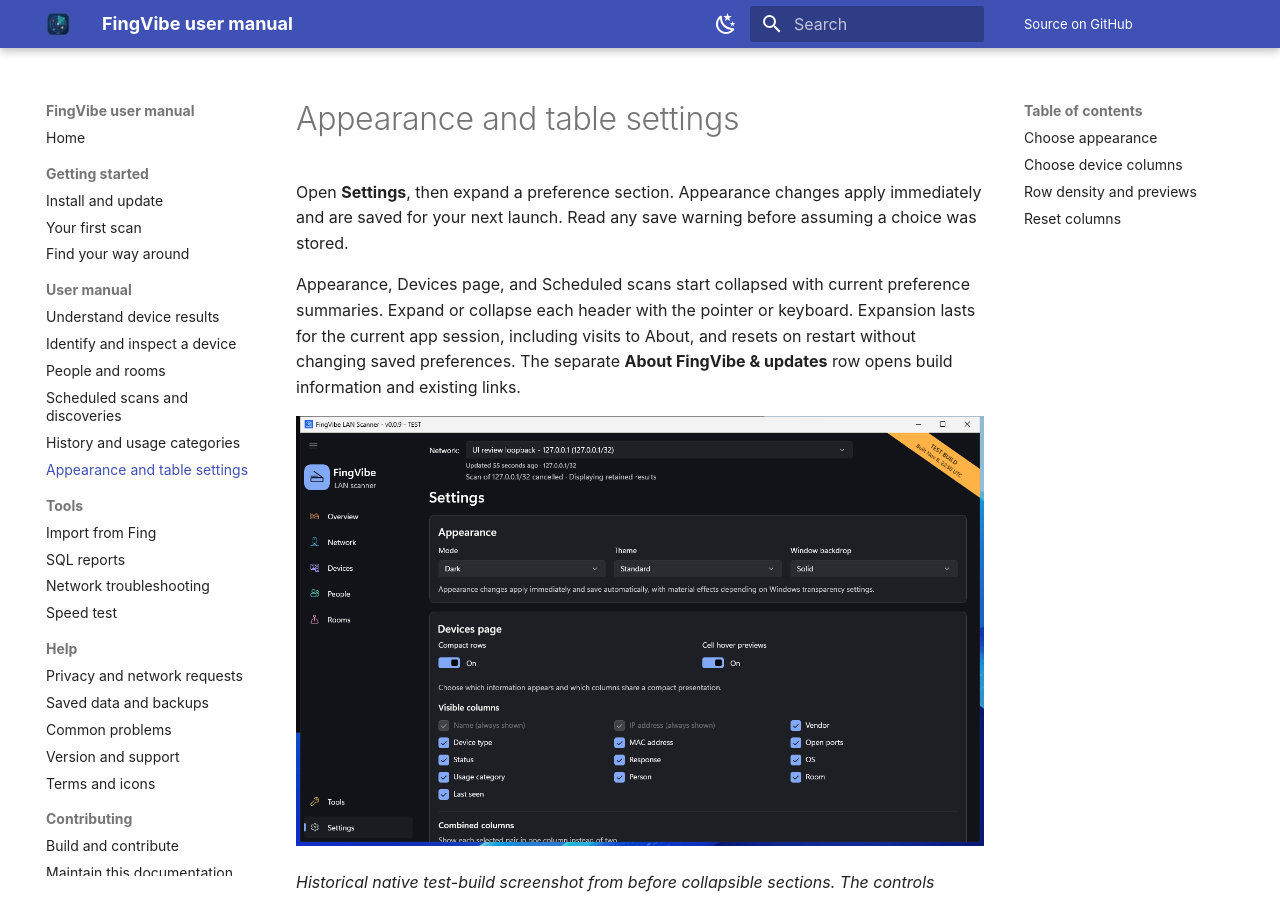
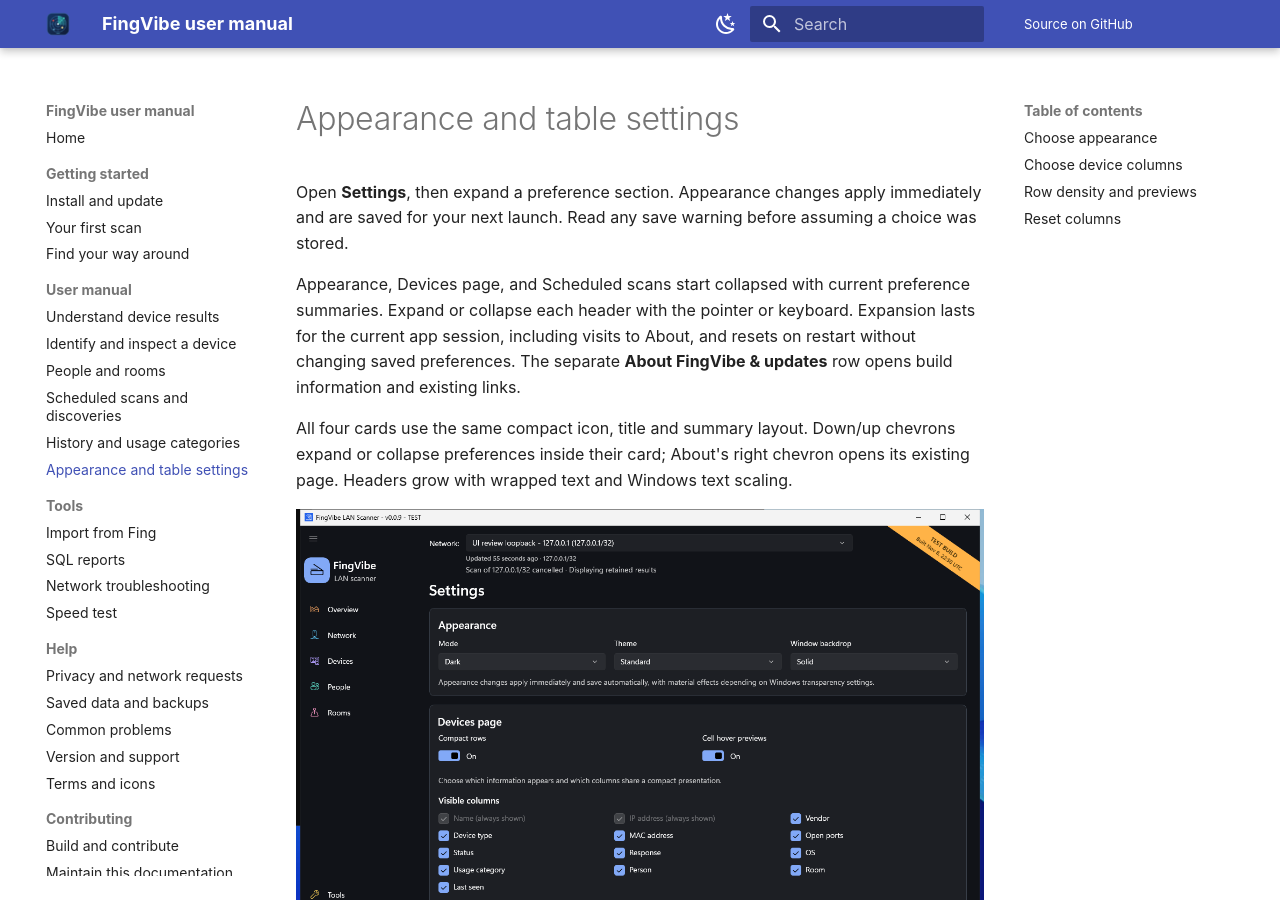
Before and after one commit to iricigor/fingvibe, an MkDocs documentation site: the page built from docs/manual/settings.md, in a window 1280 px wide and 900 px high. Built offline with MkDocs 1.6.1 and Material for MkDocs 9.7.7, drawn with Linux system fonts in a browser that asks for light colours.

Commit message:
Align Settings cards with Windows 11 Settings (#534)
* Start native Settings card alignment

Bootstrap WIP for #497 before implementation edits.

Co-authored-by: Copilot App <223556219+Copilot@users.noreply.github.com>

* Align Settings cards with native Windows presentation

Use consistent icon columns, regular wrapping titles, compact spacing and 68-DIP minimum headers while preserving native disclosure and About navigation. Extend existing layout and scaled/high-contrast regression coverage.

Co-authored-by: Copilot App <223556219+Copilot@users.noreply.github.com>

---------

Co-authored-by: Copilot App <223556219+Copilot@users.noreply.github.com>

```diff
--- a/docs/manual/settings.md
+++ b/docs/manual/settings.md
@@ -8,6 +8,10 @@ preference summaries. Expand or collapse each header with the pointer or keyboar
 Expansion lasts for the current app session, including visits to About, and
 resets on restart without changing saved preferences. The separate
 **About FingVibe & updates** row opens build information and existing links.
+
+All four cards use the same compact icon, title and summary layout. Down/up
+chevrons expand or collapse preferences inside their card; About's right chevron
+opens its existing page. Headers grow with wrapped text and Windows text scaling.
 
 [![Settings with Mode, Theme, Window backdrop, and Devices page controls](../screenshots/manual/settings.png)](../screenshots/manual/settings.png)
 
```
Also changed, not shown: 4 other files.
